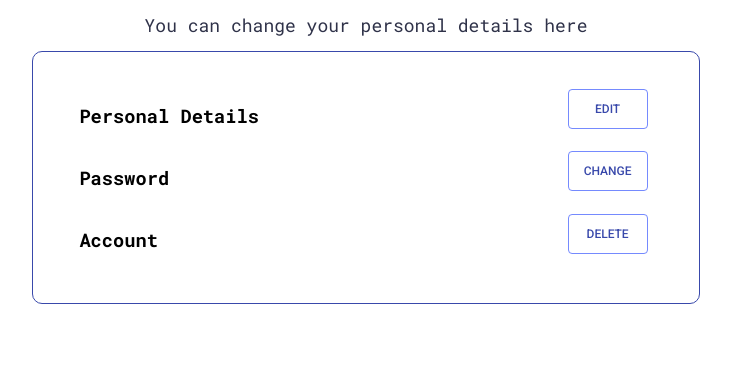
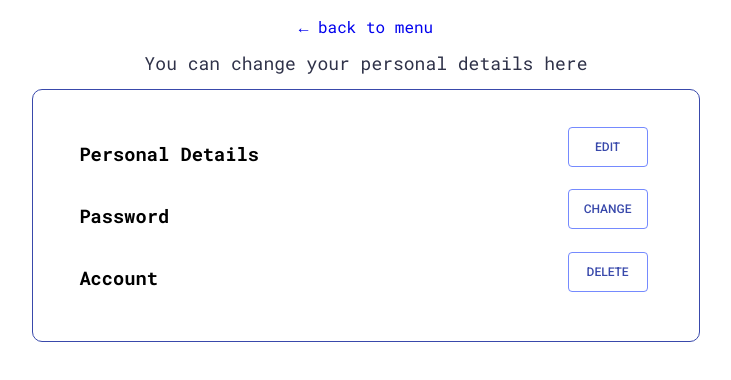
Before and after one commit to chingu-voyages/v19-bears-team-05, a React (Create React App) app in the folder chowpronto_frontend/: page /settings in a window 1280 px wide. Shown: the top 380 px of the page, without its empty margins (274-1005 px from the left). Built offline with nearby package versions, Linux system fonts and the light colour scheme.

Commit message:
Add back to menu link

```diff
--- a/chowpronto_frontend/src/patron/pages/settings/PersonalDetails.js
+++ b/chowpronto_frontend/src/patron/pages/settings/PersonalDetails.js
@@ -3,10 +3,12 @@ import { Title, BorderedContainer } from "./components/styledComponents";
 import DeleteAccount from "./DeleteAccount";
 import ChangePassword from "./ChangePassword";
 import ChangeDetails from "./ChangeDetails";
+import { Link } from "react-router-dom";
 
 export default function PersonalDetails() {
   return (
-    <article>
+    <article style={{ marginTop: "1em" }}>
+      <Link to="/menu"> ← back to menu</Link>
       <Title>You can change your personal details here</Title>
       <BorderedContainer>
         <ChangeDetails />
```
Also changed, not shown: chowpronto_frontend/src/patron/pages/settings/PreviousOrders.js (+1 -6 lines).
